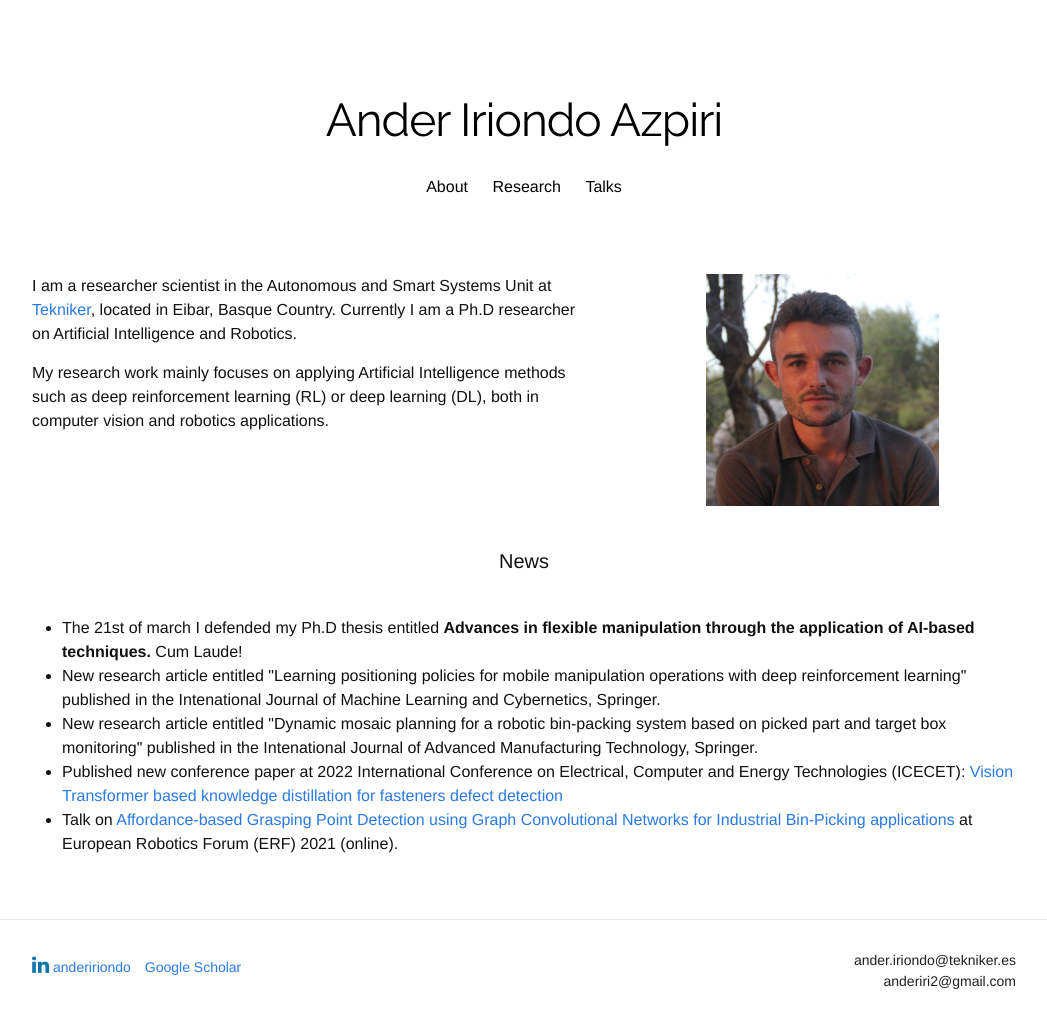
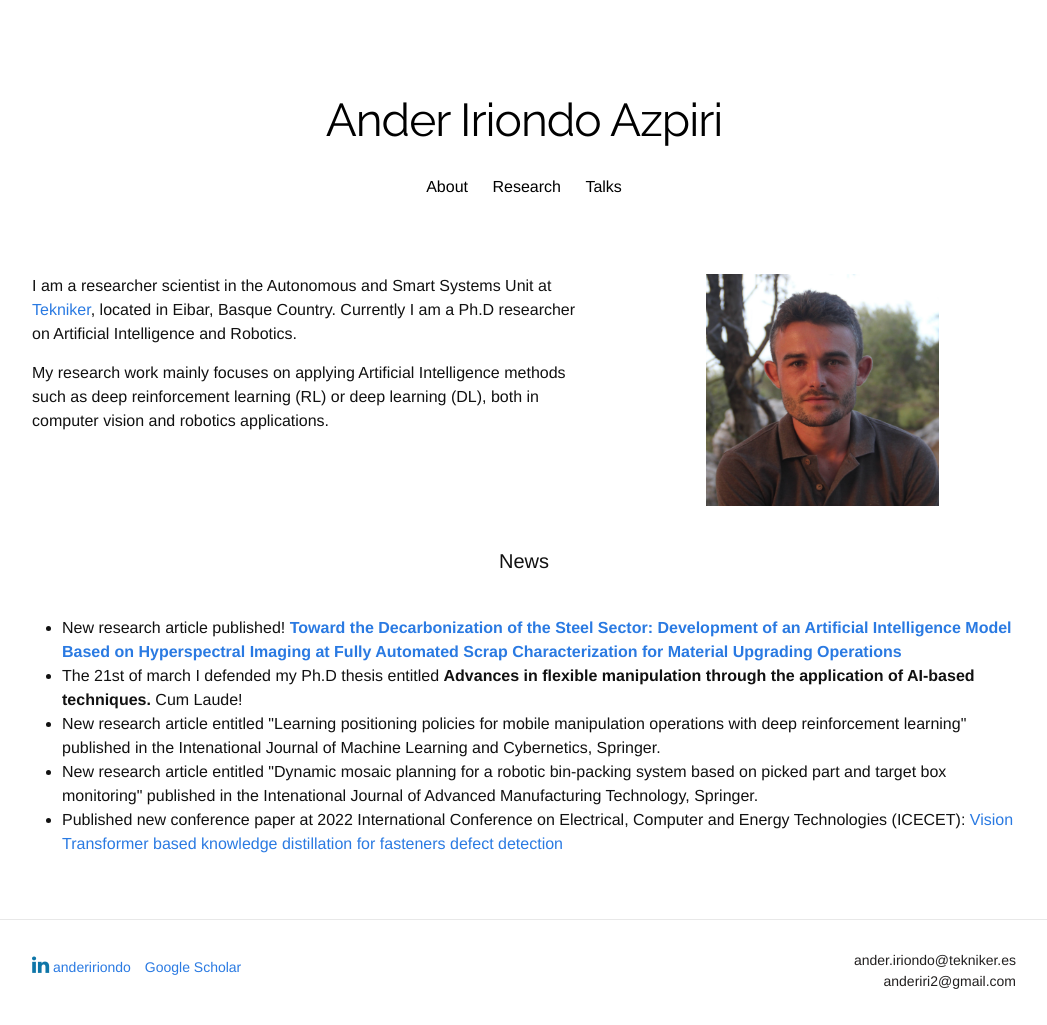
Before and after one commit to anderiri2/anderiri2.github.io, a Jekyll site: the page built from index.html, in a window 1280 px wide. Shown: the whole page, without its empty margins (116-1163 px from the left). Built offline with Jekyll 4.4.1, drawn with Linux system fonts in a browser that asks for light colours; nearby versions of some CDN libraries; some web fonts are replaced; a style sheet for code colours, icons or effects is not loaded.

Commit message:
Update news

```diff
--- a/index.html
+++ b/index.html
@@ -22,11 +22,12 @@ title: "Ander Iriondo"
 
 <h1 class="page-heading">News</h1>
 <ul>
+	<li> New research article published! <b> <a href="https://doi.org/10.1002/srin.202200943">Toward the Decarbonization of the Steel Sector: Development of an Artificial Intelligence Model Based on Hyperspectral Imaging at Fully Automated Scrap Characterization for Material Upgrading Operations </a></b> </li>
 	<li> The 21st of march I defended my Ph.D thesis entitled <b> Advances in flexible manipulation through the application of AI-based techniques. </b> Cum Laude! </li>
 	<li> New research article entitled "Learning positioning policies for mobile manipulation operations with deep reinforcement learning" published in the Intenational Journal of Machine Learning and Cybernetics, Springer.</li>
 	<li> New research article entitled "Dynamic mosaic planning for a robotic bin-packing system based on picked part and target box monitoring" published in the Intenational Journal of Advanced Manufacturing Technology, Springer.</li>
 	<li> Published new conference paper at 2022 International Conference on Electrical, Computer and Energy Technologies (ICECET): <a href="https://doi.org/10.1109/ICECET55527.2022.9872566">Vision Transformer based knowledge distillation for fasteners defect detection </a>
-	<li> Talk on <a href="https://drive.google.com/file/d/1tdyN69yfzVHM9axG4-LLJDIknoETk5Bw/view">Affordance-based Grasping Point Detection using Graph Convolutional Networks for Industrial Bin-Picking applications </a> at European Robotics Forum (ERF) 2021 (online).</li>
+	<!-- <li> Talk on <a href="https://drive.google.com/file/d/1tdyN69yfzVHM9axG4-LLJDIknoETk5Bw/view">Affordance-based Grasping Point Detection using Graph Convolutional Networks for Industrial Bin-Picking applications </a> at European Robotics Forum (ERF) 2021 (online).</li> -->
 
 	<!-- <li> Talk on <a href="https://drive.google.com/file/d/1ISoi\_gXWrXVSLgJmwzi3pNN3PTICSTK8/view">Artificial Intelligence in robotics for intralogistics applications </a> at European Robotics Forum (ERF) 2020 at Malaga.</li>
 
```
